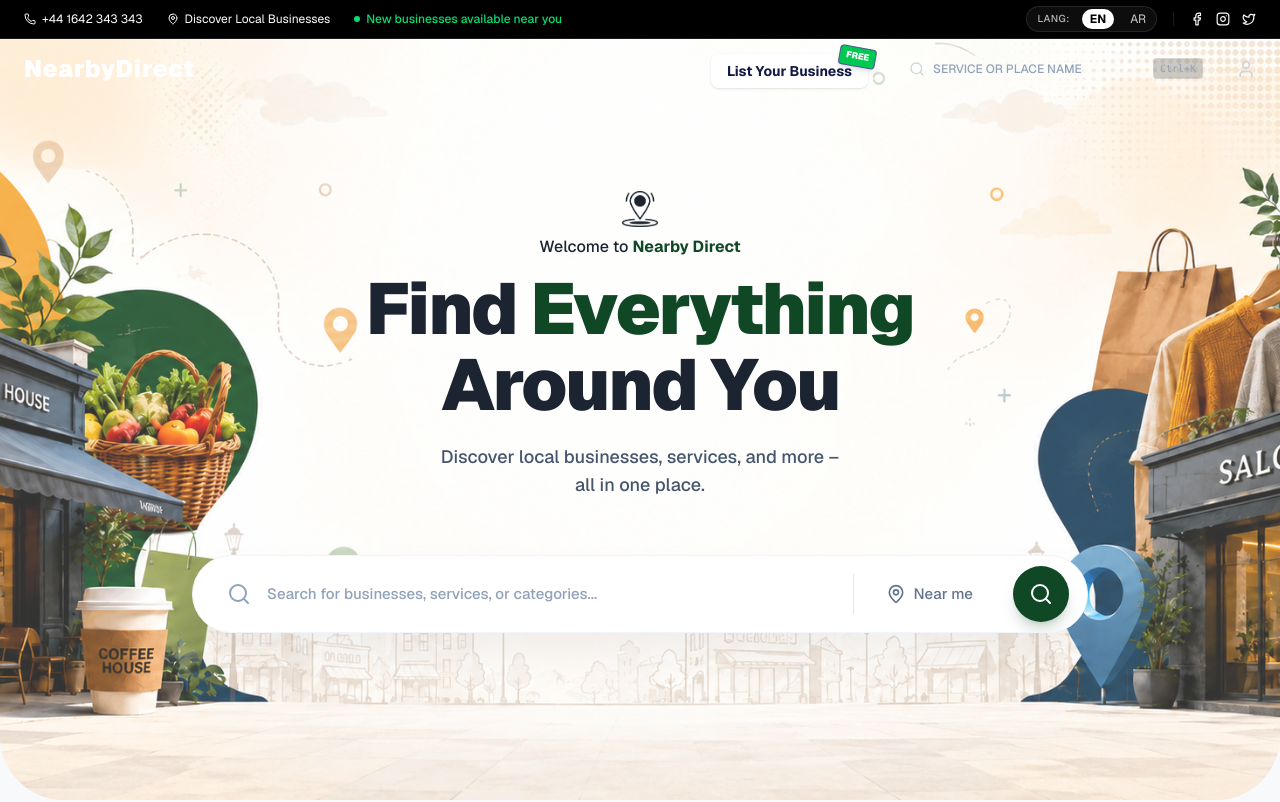
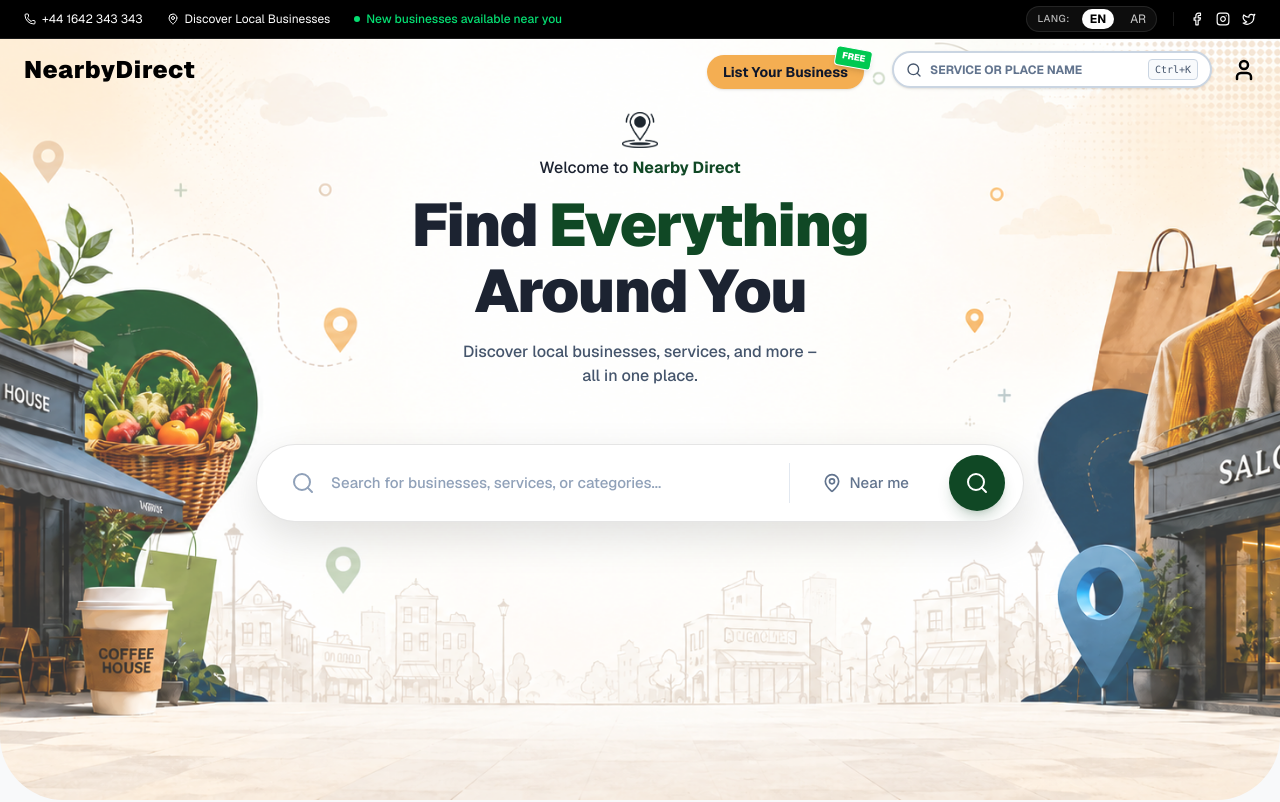
Before and after one commit to Kuthaka/LocalDial-Frontend-v1, a Next.js app: page / in a window 1280 px wide. Shown: the top 802 px of the page. Built offline with nearby package versions, Linux system fonts and the light colour scheme.

Commit message:
feat(hero) - edited the hero - 003

```diff
--- a/src/app/page.tsx
+++ b/src/app/page.tsx
@@ -97,7 +97,7 @@ export default function Home() {
             layout: { type: "spring", stiffness: 200, damping: 25 },
             opacity: { duration: 0.2 }
           }}
-          className={`w-full flex flex-col items-center justify-center ${isSearching ? 'pt-24 md:pt-28' : 'pt-28 md:pt-36 pb-20 min-h-[80vh] md:min-h-[95vh]'}`}
+          className={`w-full flex flex-col items-center justify-start ${isSearching ? 'pt-24 md:pt-28' : 'pt-20 md:pt-28 pb-20 min-h-[80vh] md:min-h-[95vh]'}`}
         >
           {/* Back button only when searching */}
           <AnimatePresence>
@@ -137,11 +137,11 @@ export default function Home() {
                 Welcome to <span className="font-bold text-[#104825]">Nearby Direct</span>
               </h3>
 
-              <h1 className="text-4xl sm:text-5xl md:text-6xl lg:text-[4.5rem] font-black text-[#1c2331] mb-5 tracking-tight max-w-4xl leading-[1.05]">
+              <h1 className="text-3xl sm:text-4xl md:text-5xl lg:text-6xl font-black text-[#1c2331] mb-4 tracking-tight max-w-3xl leading-[1.1]">
                 Find <span className="text-[#104825]">Everything</span><br/>Around You
               </h1>
 
-              <p className="text-base md:text-lg text-slate-600 font-medium max-w-lg mb-6">
+              <p className="text-sm md:text-base text-slate-600 font-medium max-w-md mb-6">
                 Discover local businesses, services, and more –<br className="hidden md:block"/>all in one place.
               </p>
             </motion.div>
@@ -150,9 +150,9 @@ export default function Home() {
           {/* Search Bar Container */}
           <motion.div
             layout
-            className="relative z-50 w-full max-w-4xl mx-auto px-4 md:px-0"
+            className="relative z-50 w-full max-w-3xl mx-auto px-4 md:px-0"
           >
-            <div className={`bg-white shadow-[0_20px_40px_rgba(0,0,0,0.06)] flex flex-col md:flex-row overflow-hidden border border-slate-100 transition-all duration-500 ${isSearching ? 'rounded-2xl' : 'rounded-3xl md:rounded-full'} p-2 md:p-2.5 items-center`}>
+            <div className={`bg-white shadow-[0_15px_40px_rgba(0,0,0,0.12)] flex flex-col md:flex-row overflow-hidden border border-black/10 transition-all duration-500 ${isSearching ? 'rounded-2xl' : 'rounded-3xl md:rounded-full'} p-2 md:p-2.5 items-center`}>
 
               {/* Query Input */}
               <div className="flex-1 flex items-center px-4 md:px-6 py-3 w-full">
--- a/src/components/Navbar.tsx
+++ b/src/components/Navbar.tsx
@@ -54,7 +54,7 @@ export default function Navbar() {
       <div className="max-w-7xl mx-auto px-4 md:px-6 py-3 flex justify-between items-center gap-4">
         {/* Logo */}
         <Link href="/" className="flex items-center gap-2 cursor-pointer flex-shrink-0">
-          <span className="text-2xl font-black text-white tracking-wide">NearbyDirect</span>
+          <span className="text-2xl font-black text-black tracking-wide">NearbyDirect</span>
         </Link>
 
 
@@ -63,32 +63,32 @@ export default function Navbar() {
         <div className="flex items-center gap-4 lg:gap-5 flex-shrink-0 ml-auto">
           {/* List Your Business CTA */}
           <div className="relative hidden sm:block mr-2 mt-1">
-            <Link href="/business/signup" className="bg-white text-[#111844] font-bold px-4 py-2 rounded-lg text-sm hover:bg-slate-100 transition-colors shadow-sm">
+            <Link href="/business/signup" className="bg-[#F4AE52] text-slate-900 font-bold px-4 py-2 rounded-full text-sm hover:bg-[#e09c40] transition-colors shadow-sm">
               List Your Business
             </Link>
-            <div className="absolute -top-3 -right-2 bg-green-500 text-white text-[9px] font-black uppercase px-1.5 py-0.5 rounded shadow-md transform rotate-[10deg] border border-[#4B5694]">
+            <div className="absolute -top-3 -right-2 bg-green-500 text-white text-[9px] font-black uppercase px-1.5 py-0.5 rounded shadow-md transform rotate-[10deg] border border-white">
               FREE
             </div>
           </div>
           {/* Search Input */}
-          <div className="hidden md:flex items-center bg-white/10 border border-white/20 rounded-full px-3 py-1.5 w-64 xl:w-80 hover:bg-white/15 transition-colors focus-within:bg-white/15 focus-within:border-white/30">
-            <Search className="w-4 h-4 text-slate-300 mr-2 flex-shrink-0" />
+          <div className="hidden md:flex items-center bg-white border-2 border-slate-300 rounded-full px-3 py-1.5 w-64 xl:w-80 hover:border-slate-400 transition-colors focus-within:bg-white focus-within:border-[#F4AE52] shadow-sm">
+            <Search className="w-4 h-4 text-slate-600 mr-2 flex-shrink-0" />
             <input
               type="text"
               placeholder="SERVICE OR PLACE NAME"
-              className="w-full bg-transparent border-none outline-none text-white placeholder:text-slate-400 text-xs font-medium uppercase"
+              className="w-full bg-transparent border-none outline-none text-black placeholder:text-slate-500 text-xs font-bold uppercase"
             />
-            <div className="text-[10px] border border-white/20 px-1.5 py-0.5 rounded text-slate-400 ml-2 whitespace-nowrap bg-black/20 font-mono">Ctrl+K</div>
+            <div className="text-[10px] border border-slate-300 px-1.5 py-0.5 rounded text-slate-600 ml-2 whitespace-nowrap bg-slate-50 font-mono">Ctrl+K</div>
           </div>
 
-          <Search className="md:hidden w-5 h-5 text-slate-300 hover:text-white cursor-pointer transition-colors" />
+          <Search className="md:hidden w-5 h-5 text-black hover:text-[#F4AE52] cursor-pointer transition-colors" />
 
-          <Link href="/business/login" className="text-slate-300 hover:text-white transition-colors" title="Login">
-            <User className="w-5 h-5" />
+          <Link href="/business/login" className="text-black hover:text-[#F4AE52] transition-colors" title="Login">
+            <User className="w-6 h-6 stroke-[2.5]" />
           </Link>
 
-          <button className="lg:hidden p-1.5 text-slate-300 hover:text-white transition-colors">
-            <Menu className="w-6 h-6" />
+          <button className="lg:hidden p-1.5 text-black hover:text-[#F4AE52] transition-colors">
+            <Menu className="w-6 h-6 stroke-[2.5]" />
           </button>
         </div>
       </div>
```
